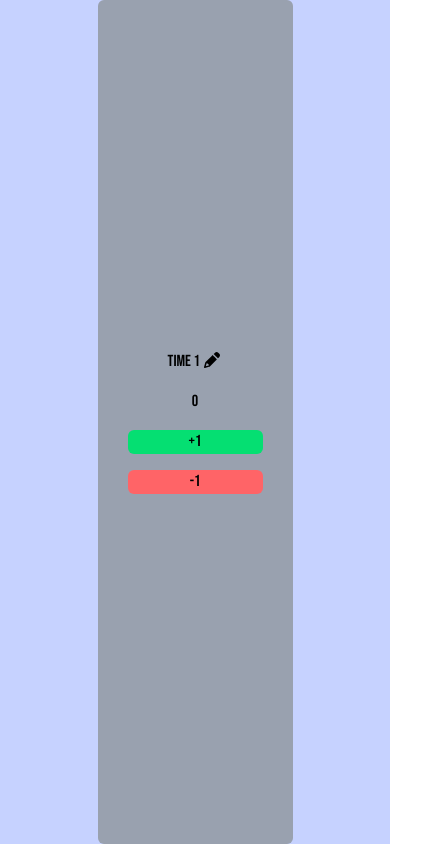
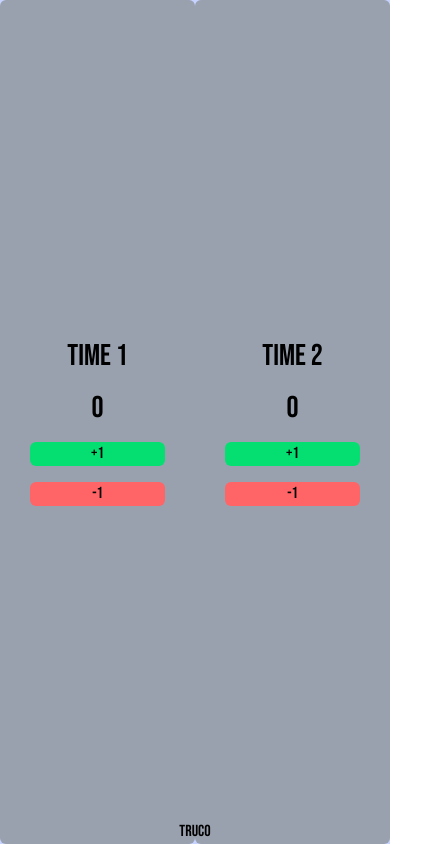
Before and after one commit to Danielvicente10/truco-online, a React (Vite) app: page / in a window 390 px wide. Shown: the whole page, 422 px wide, since content can reach past the window. Built offline with nearby package versions, Linux system fonts and the light colour scheme.

Commit message:
Ajustes pensados em mobile.

```diff
--- a/src/App.tsx
+++ b/src/App.tsx
@@ -1,44 +1,15 @@
-import { useState } from "react";
-import reactLogo from "./assets/react.svg";
-import viteLogo from "/vite.svg";
 import "./App.css";
-import { FontAwesomeIcon } from "@fortawesome/react-fontawesome";
-import { faPencil } from "@fortawesome/free-solid-svg-icons";
+import TeamCounter from "./components/TeamCounter";
 
 function App() {
-  const [count, setCount] = useState(0);
-
-  function handleClickAdd() {
-    setCount((count) => count + 1);
-  }
-
-  function handleClickSubtract() {
-    setCount((count) => count - 1);
-  }
-
   return (
-    <>
-      <div className="flex justify-center items-center h-full w-full bg-indigo-200">
-        <div className="w-1/2 bg-gray-400 h-full flex flex-col justify-center items-center gap-4 p-5 rounded-md">
-          <p>
-            Time 1 <FontAwesomeIcon icon={faPencil} />
-          </p>
-          <p>{count}</p>
-          <button
-            className="w-[calc(100%-20px)]  bg-green-400 rounded-md"
-            onClick={() => handleClickAdd()}
-          >
-            +1
-          </button>
-          <button
-            className="w-[calc(100%-20px)]  bg-red-400 rounded-md"
-            onClick={() => handleClickSubtract()}
-          >
-            -1
-          </button>
-        </div>
+    <div className="flex justify-center items-center h-screen w-full bg-indigo-200 flex-col relative">
+      <div className="w-full flex h-full">
+        <TeamCounter initialName="Time 1" />
+        <TeamCounter initialName="Time 2" />
       </div>
-    </>
+      <div className="absolute bottom-0">TRUCO</div>
+    </div>
   );
 }
 
--- /dev/null
+++ b/src/components/TeamCounter.tsx
@@ -0,0 +1,32 @@
+import { useState } from "react";
+
+function TeamCounter({ initialName = "Time" }) {
+  const [count, setCount] = useState(0);
+  const [teamName, setTeamName] = useState(initialName);
+
+  return (
+    <div className="w-1/2 bg-gray-400 h-full flex flex-col justify-center items-center gap-4 p-5 rounded-md">
+      <input
+        className="flex gap-5 items-center focus:outline-none text-3xl font-bebas text-center"
+        onChange={(e) => setTeamName(e.target.value)}
+        value={teamName}
+      />
+      <p className="text-3xl font-bebas">{count}</p>
+
+      <button
+        className="w-[calc(100%-20px)] bg-green-400 rounded-md"
+        onClick={() => setCount((c) => c + 1)}
+      >
+        +1
+      </button>
+      <button
+        className="w-[calc(100%-20px)] bg-red-400 rounded-md"
+        onClick={() => setCount((c) => c - 1)}
+      >
+        -1
+      </button>
+    </div>
+  );
+}
+
+export default TeamCounter;
```
